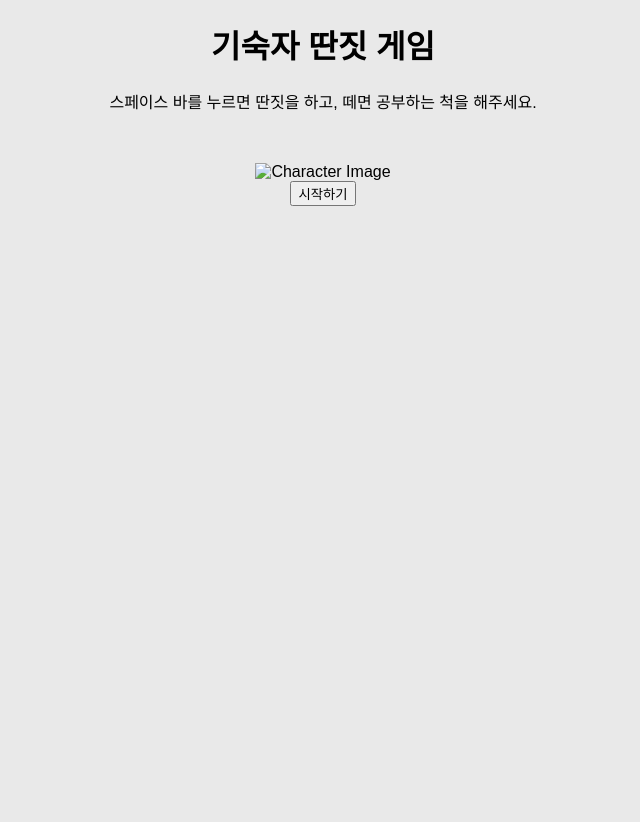
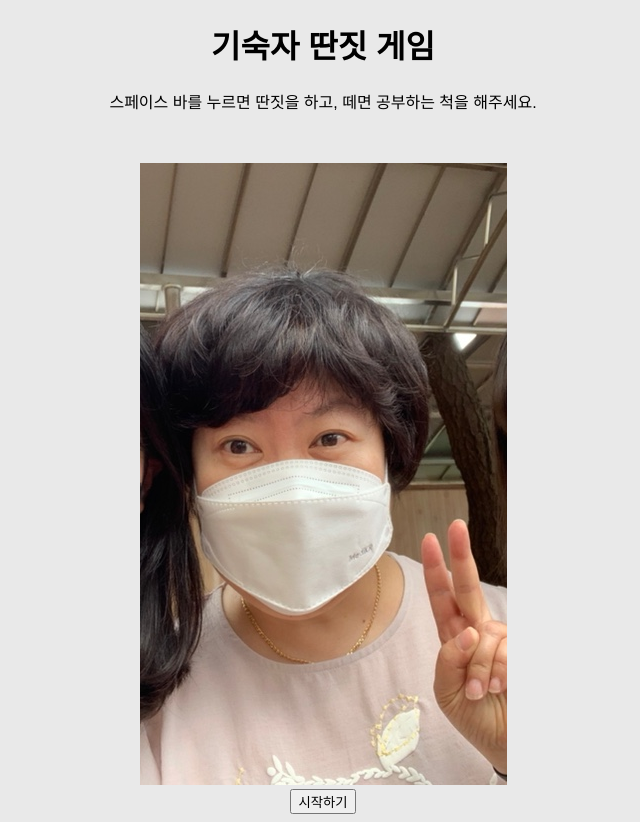
Before and after one commit to baenol123/dormminigame, a plain HTML site: page index.html in a window 1280 px wide. Shown: the whole page, without its empty margins (317-957 px from the left). Before the commit the page ends 800 px from the top, so only its background shows below. Drawn offline with Linux system fonts and the light colour scheme.

Commit message:
Update index.html

```diff
--- a/index.html
+++ b/index.html
@@ -30,7 +30,7 @@
   <h1>기숙자 딴짓 게임</h1>
   <p>스페이스 바를 누르면 딴짓을 하고, 떼면 공부하는 척을 해주세요.</p>
   <div id="character">
-    <img src="character.png" alt="Character Image">
+    <img src="character.jpg" alt="Character Image">
   </div>
   <div id="bar"></div>
   <button onclick="startGame()">시작하기</button>
```
